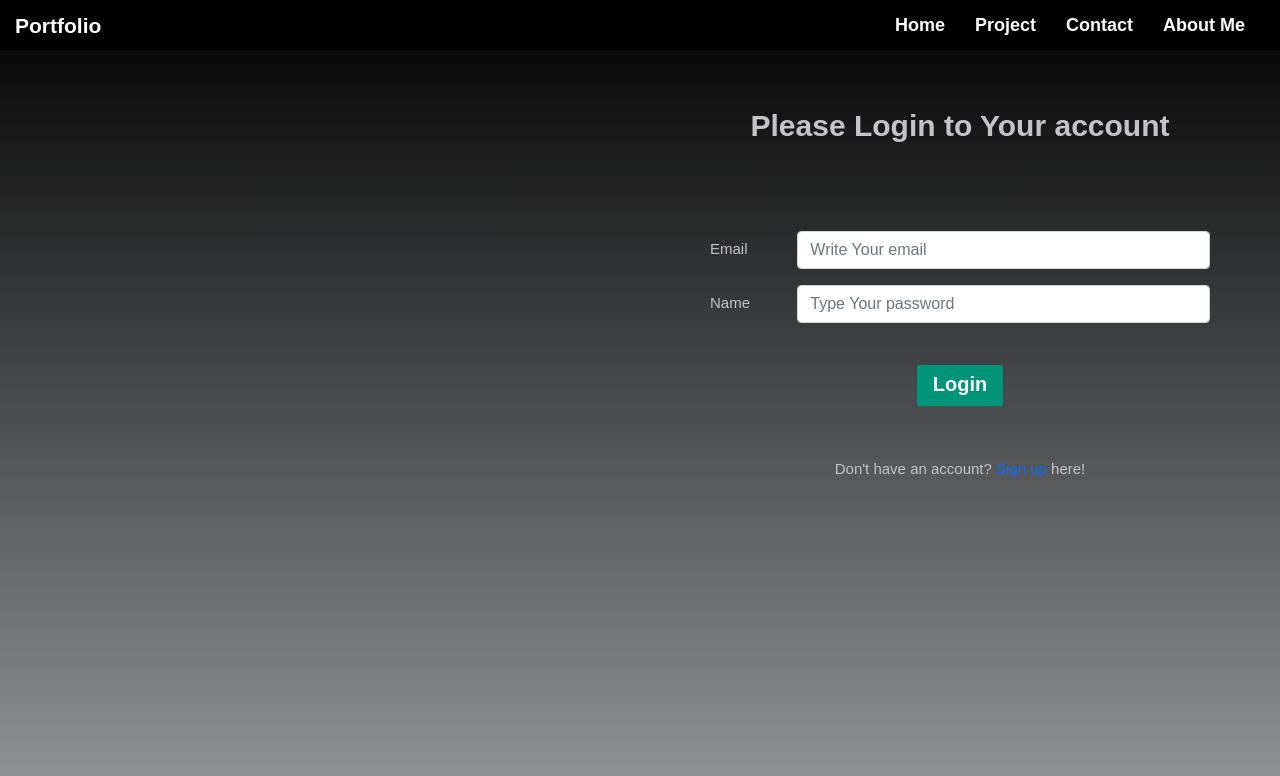
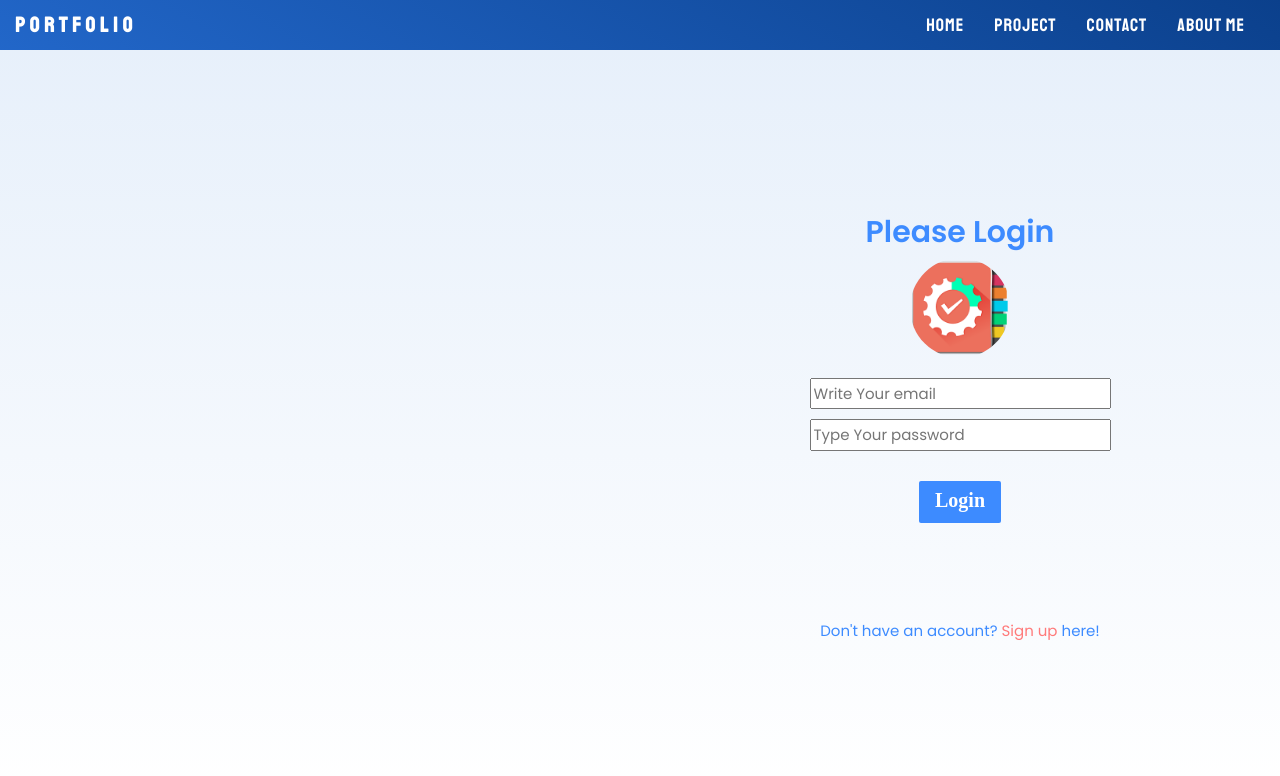
Before and after one commit to garoh2291/For_Portfolio, a React (Create React App) app: page /auth/sign-in in a window 1280 px wide. Shown: the top 776 px of the page. Built offline with nearby package versions, Linux system fonts and the light colour scheme.

Commit message:
some changes

```diff
--- a/src/App.css
+++ b/src/App.css
@@ -1,7 +1,16 @@
-.app {
+@import url("https://fonts.googleapis.com/css2?family=Staatliches&display=swap");
+
+.App {
   width: 100%;
   height: 100vh;
-  background: linear-gradient(0deg, #939598, #000000);
+
+  font-family: "Staatliches", cursive;
+  background: linear-gradient(
+    180deg,
+    rgba(193, 216, 244, 0.410648) 0%,
+    rgba(193, 216, 244, 0.0001) 100%
+  );
+
   position: relative;
 }
 
--- a/src/App.js
+++ b/src/App.js
@@ -6,7 +6,7 @@ import { RoutesComponents } from "./Routes";
 function App() {
   return (
     <BrowserRouter>
-      <div className="app">
+      <div className="App">
         <Header />
         <RoutesComponents />
       </div>
--- a/src/Layout/Header/styles.css
+++ b/src/Layout/Header/styles.css
@@ -1,7 +1,8 @@
 .layout-header {
   width: 100%;
   height: 50px;
-  background-color: #000000;
+  background: linear-gradient(30deg, #2d79e6 -47.88%, #093d87 107.96%);
+  color: #d5d8f6;
   display: flex;
   align-items: center;
 }
--- a/src/Layout/Navbar/styles.css
+++ b/src/Layout/Navbar/styles.css
@@ -14,10 +14,12 @@
 .nav_logo a {
   text-decoration: none;
   color: #ffffff;
+  letter-spacing: 5px;
 }
 
 .nav_menu > li > a {
-  font-weight: 700;
+  font-weight: 500;
+  letter-spacing: 1px;
   color: #ffffff;
   text-decoration: none;
   font-size: 18px;
--- a/src/Pages/ProjectPage/index.jsx
+++ b/src/Pages/ProjectPage/index.jsx
@@ -1,6 +1,7 @@
 import React from "react";
 import { Project } from "../../components/Project";
+import { TaskProject } from "../../components/TaskProject";
 
 export const ProjectPage = () => {
-  return <Project />;
+  return <TaskProject />;
 };
--- a/src/components/FormContact/index.jsx
+++ b/src/components/FormContact/index.jsx
@@ -82,7 +82,6 @@ export const ContactForm = () => {
       name,
       message,
     };
-    console.log(messageFormData);
 
     fetch(`${BACKEND_URL}/form`, {
       method: "POST",
@@ -192,7 +191,7 @@ export const ContactForm = () => {
                 name="message"
                 type="textarea"
                 style={{
-                  minHeight: "100px"
+                  minHeight: "100px",
                 }}
                 placeholder="Type Your message"
                 invalid={!!messageData.message.error}
--- a/src/components/Login/styles.css
+++ b/src/components/Login/styles.css
@@ -7,7 +7,7 @@
   font-weight: 300;
   font-size: 15px;
   line-height: 1.7;
-  color: #c4c3ca;
+  color: #3d8bff;
   /* background-color: #1f2029; */
   overflow: hidden;
   display: flex;
@@ -16,6 +16,7 @@
 .login_section .left_side {
   width: 50%;
   height: 100%;
+  display: flex;
 }
 
 @media (max-width: 580px) {
--- a/src/components/Project/MainSection/Body/index.jsx
+++ b/src/components/Project/MainSection/Body/index.jsx
@@ -11,7 +11,7 @@ import { NoTasks } from "../../../NoTask";
 import { TaskCard } from "../../../TaskCard";
 import "./styles.css";
 export const Body = () => {
-  const { tasks,status } = useSelector((state) => state.project);
+  const { tasks, status } = useSelector((state) => state.project);
   const dispatch = useDispatch();
   const [deletedTasksSet, setDeletedTasksSet] = useState(new Set());
 
@@ -43,23 +43,21 @@ export const Body = () => {
     deletedTasksSet.clear();
 
     setTaskDeleteBatchMode((prev) => !prev);
-    console.log(deletedTasksSet);
-
   };
 
   const statushandle = (_id) => {
     dispatch(changeStatusThink(_id));
   };
 
-  if (status === "loading"){
-    console.log(status);
+  if (status === "loading") {
+    // alert("failed")
   }
 
   if (!tasks) {
     return <PreLoader />;
   }
   if (tasks.length === 0) {
-    return <NoTasks />
+    return <NoTasks />;
   }
 
   return (
--- a/src/components/SignIn/index.jsx
+++ b/src/components/SignIn/index.jsx
@@ -1,33 +1,25 @@
 import React, { useState } from "react";
 import { Link, useNavigate } from "react-router-dom";
 import { useDispatch } from "react-redux";
-import {
-  Col,
-  Form,
-  FormFeedback,
-  FormGroup,
-  Input,
-  Label,
-} from "reactstrap";
+import { Col, Form, FormFeedback, FormGroup, Input, Label } from "reactstrap";
 import { useFormLogIn } from "../../helpers/forms";
 import "./styles.css";
 import { setUserThunk } from "../../Redux/projectSlice";
 export const SignIn = () => {
+  const logoSrc = require("../../assets/logo.png");
 
   ///for error message when write wrong details
-  const [isError , setIsError] =  useState(false)
-
-
+  const [isError, setIsError] = useState(false);
 
   const [authData, authChange] = useFormLogIn();
 
-  const [isButtonWaiting , setIsButtonWaiting] = useState(false)
+  const [isButtonWaiting, setIsButtonWaiting] = useState(false);
 
   const navigate = useNavigate();
 
   const dispatch = useDispatch();
 
-  const cb = () => navigate("/project", { replace: true })
+  const cb = () => navigate("/project", { replace: true });
 
   const authSubmit = (e) => {
     e.preventDefault();
@@ -37,19 +29,63 @@ export const SignIn = () => {
     } = e.target;
 
     const authDataSend = {
-      email : email.toLowerCase(),
+      email: email.toLowerCase(),
       password,
     };
-    setIsButtonWaiting(prev=> !prev)
-    dispatch(setUserThunk({ authDataSend, cb ,setIsButtonWaiting,setIsError}));
+    setIsButtonWaiting((prev) => !prev);
+    dispatch(
+      setUserThunk({ authDataSend, cb, setIsButtonWaiting, setIsError })
+    );
   };
-
-  console.log(isError);
 
   return (
     <div className="sign-in">
-      <h3 className="login-header"> Please Login to Your account </h3>
-      <Form className="col-10" onSubmit={authSubmit}>
+      <div className="login_form_section">
+        <h3 className="login-header"> Please Login </h3>
+        <img src={logoSrc} alt="pic" />
+
+        <form onSubmit={authSubmit} className="login_form">
+          <label htmlFor="contacterEmail"></label>
+          <input
+            id="contacterEmail"
+            name="email"
+            placeholder="Write Your email"
+            type="email"
+            onChange={authChange}
+          />
+          {!!authData.email.error && (
+            <p className="login_validation_error_text">
+              {authData.email.error}
+            </p>
+          )}
+          <label htmlFor="contacterNAme"></label>
+          <input
+            id="contacterNAme"
+            name="password"
+            type="password"
+            placeholder="Type Your password"
+            onChange={authChange}
+          />
+          {!!authData.password.error && (
+            <p className="login_validation_error_text">
+              {authData.password.error}
+            </p>
+          )}
+          <p
+            className={`${
+              isError ? `error_message_login` : "error_message_login_none"
+            }`}
+          >
+            Invalid login or password
+          </p>
+          <button
+            className={`${isButtonWaiting ? "button--loading" : ""} button `}
+          >
+            <span className="button__text ">Login</span>
+          </button>
+        </form>
+
+        {/* <Form className="col-10" onSubmit={authSubmit}>
           <FormGroup row>
             <Label for="exampleEmail" sm={2}>
               Email
@@ -86,7 +122,13 @@ export const SignIn = () => {
               )}
             </Col>
           </FormGroup>
-        <p className={`${isError?`error_message_login`:"error_message_login_none"}`}>Invalid login or password</p>
+          <p
+            className={`${
+              isError ? `error_message_login` : "error_message_login_none"
+            }`}
+          >
+            Invalid login or password
+          </p>
           <Col
             sm={{
               size: 12,
@@ -94,15 +136,12 @@ export const SignIn = () => {
             style={{ textAlign: "center" }}
           >
             <button
-          className={`${isButtonWaiting? "button--loading": ""} button `}
+              className={`${isButtonWaiting ? "button--loading" : ""} button `}
             >
-            <span className="button__text ">
-            Login
-            </span>
-
+              <span className="button__text ">Login</span>
             </button>
           </Col>
-      </Form>
+        </Form> */}
 
         <div className="move_to_registration">
           <span>
@@ -111,5 +150,6 @@ export const SignIn = () => {
           </span>
         </div>
       </div>
+    </div>
   );
 };
--- a/src/components/SignIn/styles.css
+++ b/src/components/SignIn/styles.css
@@ -4,12 +4,50 @@
   padding: 50px 20px;
   display: flex;
   align-items: center;
+  justify-content: center;
+}
+
+.login_form_section {
+  width: 90%;
+  height: 90%;
+  border-radius: 20px;
+  display: flex;
   flex-direction: column;
+  align-items: center;
+  justify-content: center;
+  padding: 10px;
+}
+.login_form_section img {
+  width: 100px;
+  height: 100px;
+  object-fit: cover;
+  border-radius: 50%;
 }
 
 .login-header {
   font-size: 30px;
-  font-weight: 600;
+  font-weight: 700;
+  text-align: center;
+}
+
+.login_form {
+  margin-top: 10px;
+  width: 100%;
+  height: 250px;
+  padding: 5px;
+  display: flex;
+  flex-direction: column;
+  align-items: center;
+}
+
+.login_form > input {
+  margin: 5px 0;
+}
+
+.login_validation_error_text {
+  color: #ff7a7a;
+}
+.move_to_registration {
   text-align: center;
 }
 
@@ -17,26 +55,31 @@
   cursor: pointer;
 }
 
-.sign-in form {
+/* .sign-in form {
   margin-top: 80px;
   margin-bottom: 50px;
-}
+} */
 
 .move_to_registration a {
   text-decoration: none;
+  color: #ff7a7a;
 }
 .button {
   position: relative;
   padding: 8px 16px;
-  background: #009579;
+  background: #3d8bff;
   border: none;
   outline: none;
   border-radius: 2px;
   cursor: pointer;
 }
 
+.button:hover {
+  background: #185bbd;
+}
+
 .button:active {
-  background: #007a63;
+  background: #185bbd;
 }
 
 .button__text {
@@ -74,14 +117,13 @@
   margin-bottom: 5px;
   visibility: visible;
   opacity: 1;
-  transition: all .35s ease-in-out;
+  transition: all 0.35s ease-in-out;
 }
 
 .error_message_login_none {
   visibility: hidden;
   opacity: 0;
 }
-
 
 @keyframes button-loading-spinner {
   from {
@@ -90,6 +132,15 @@
 
   to {
     transform: rotate(1turn);
+  }
+}
+
+@media (max-width: 1000px) {
+  .sign-in {
+    padding: 50px 20px;
+  }
+  .login_form {
+    font-size: 120%;
   }
 }
 
@@ -102,10 +153,7 @@
     margin-top: 30px;
     margin-bottom: 50px;
   }
-}
-
-@media (max-width: 1000px) {
-  .sign-in {
-    padding: 50px 20px;
+  .login_form {
+    font-size: 190%;
   }
 }
--- a/src/index.css
+++ b/src/index.css
@@ -1,13 +1,13 @@
 * {
   box-sizing: border-box;
-  font-family: Arial, Helvetica, sans-serif !important;
+  /* font-family: Arial, Helvetica, sans-serif !important; */
 }
 
 body {
   margin: 0;
-  font-family: -apple-system, BlinkMacSystemFont, "Segoe UI", "Roboto", "Oxygen",
+  /* font-family: -apple-system, BlinkMacSystemFont, "Segoe UI", "Roboto", "Oxygen",
     "Ubuntu", "Cantarell", "Fira Sans", "Droid Sans", "Helvetica Neue",
-    sans-serif;
+    sans-serif; */
   -webkit-font-smoothing: antialiased;
   -moz-osx-font-smoothing: grayscale;
 }
```
Also changed, not shown: src/Redux/projectSlice/index.js (+41 -16 lines), 1 other file (tests, documents, lock files or other folders). Lines whose indentation alone changed are shown as unchanged.
